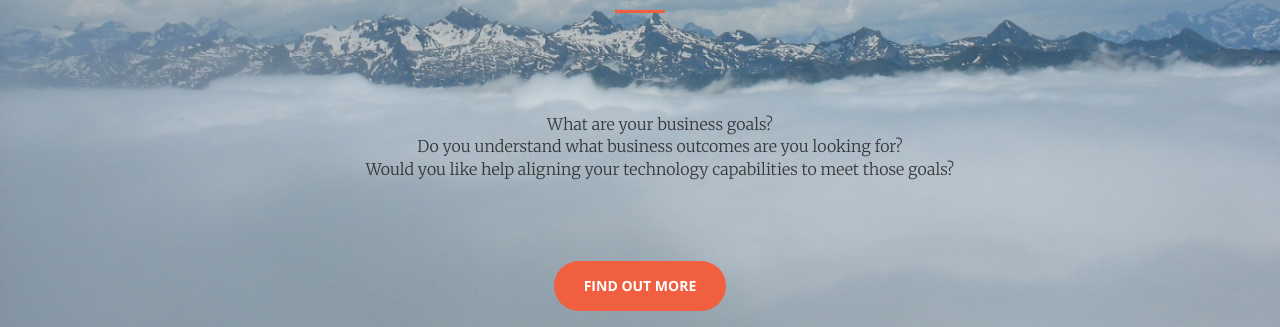
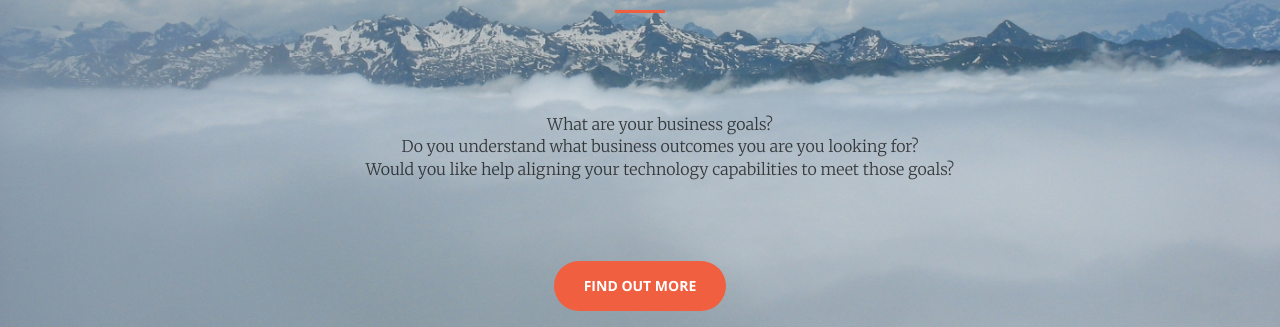
Before and after one commit to highlandrulz/highlandr, a Jekyll site: the page built from index.html, in a window 1280 px wide. Shown: the part 447-774 px from the top of the page. Built offline with Jekyll 4.4.1, drawn with Linux system fonts in a browser that asks for light colours.

Commit message:
Correct text

```diff
--- a/index.html
+++ b/index.html
@@ -10,7 +10,7 @@ title: Home Page
                 <p>
                     <ul>
                     <li>What are your business goals?</li>
-                    <li>Do you understand what business outcomes are you looking for?</li>
+                    <li>Do you understand what business outcomes you are you looking for?</li>
                     <li>Would you like help aligning your technology capabilities to meet those goals?</li>
                     </ul>
                 </p>
```
